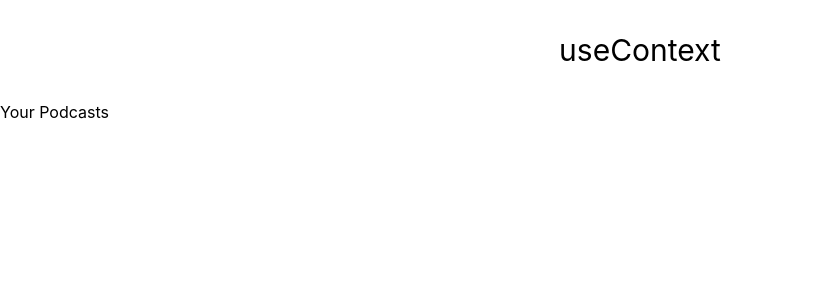
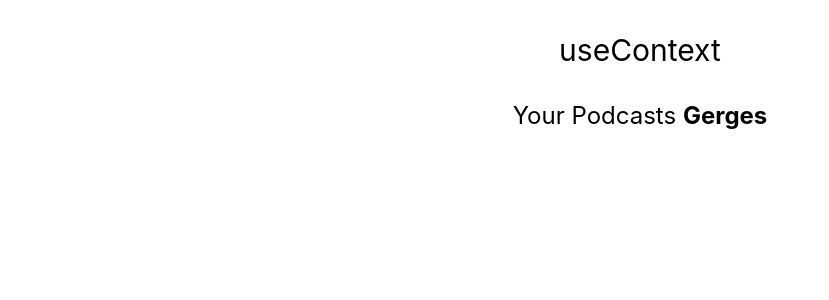
Before and after one commit to G3RGES/use-context, a React (Create React App) app: page /podcasts in a window 1280 px wide. Shown: the top 300 px of the page, without its empty margins (0-829 px from the left). Built offline with nearby package versions, Linux system fonts and the light colour scheme.

Commit message:
Update Podcasts.jsx

```diff
--- a/src/components/Podcasts.jsx
+++ b/src/components/Podcasts.jsx
@@ -1,7 +1,16 @@
-import React from "react";
+import React, { useContext } from "react";
+import { UserContext } from "../context/UserContext";
 
 const Podcasts = () => {
-  return <div>Your Podcasts</div>;
+  const user = useContext(UserContext);
+
+  return (
+    <div>
+      <h1 className="text-center text-2xl">
+        Your Podcasts <b>{user}</b>
+      </h1>
+    </div>
+  );
 };
 
 export default Podcasts;
```
